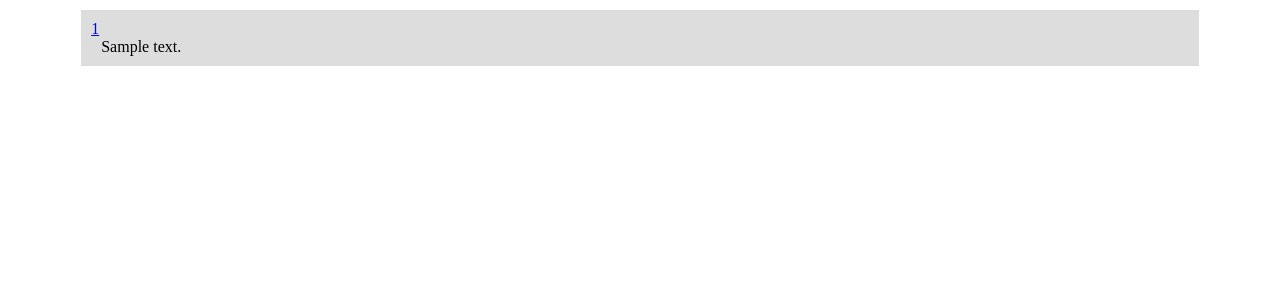
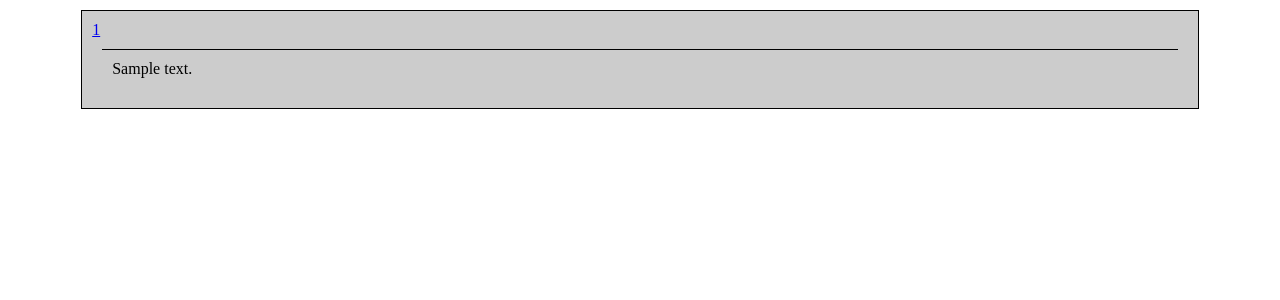
Before and after one commit to SirSeruju/imageboard, a Flask app: page /1 in a window 1280 px wide. Shown: the top 300 px of the page. Run offline with Flask 2, Linux system fonts and the light colour scheme; tables that the repository leaves empty hold one stand-in row (values such as "Sample post").

Commit message:
Change view style

```diff
--- a/src/main.py
+++ b/src/main.py
@@ -18,7 +18,7 @@
     if not parent:
         return make_response(jsonify({"error": "Not found"}), 404)
     threads = db_sess.query(Thread).filter(Thread.parent == thread_id).all()
-    print(len(threads))
+    db_sess.close()
     return render_template("index.html", parent=parent, threads=threads)
 
 def main():
--- a/src/static/css/style.css
+++ b/src/static/css/style.css
@@ -2,19 +2,18 @@
 	margin-left: 5%;
 	margin-right: 5%;
 }
-.main-thread {
-	margin: 10px;
-	padding: 10px;
-	background-color: #DDDDDD
-}
 .thread {
-	border: 1px;
+	border: 1px solid black;
 	margin: 10px;
 	padding: 10px;
 	background-color: #CCCCCC;
 }
+.thread-info {
+}
 .thread-id {
 }
 .thread-body {
-	margin-left: 10px;
+	margin: 10px;
+	padding: 10px;
+	border-top: 1px solid black;
 }
--- a/src/templates/index.html
+++ b/src/templates/index.html
@@ -2,12 +2,14 @@
 
 {% block content %}
 	<div class="content-centre">
-		<div class="main-thread">
-			<a class="thread-id" href="/{{ parent.id }}">
-				{{ parent.id }}
-			</a></br>
+		<div class="thread">
+			<div class="thread-info">
+				<a class="thread-id" href="/{{ parent.id }}">
+					{{ parent.id }}
+				</a>
+			</div>
 			<div class="thread-body">
-				{{ parent.body }}
+				{% print(parent.body) %}
 			</div>
 
 			{% for thread in threads %}
```
